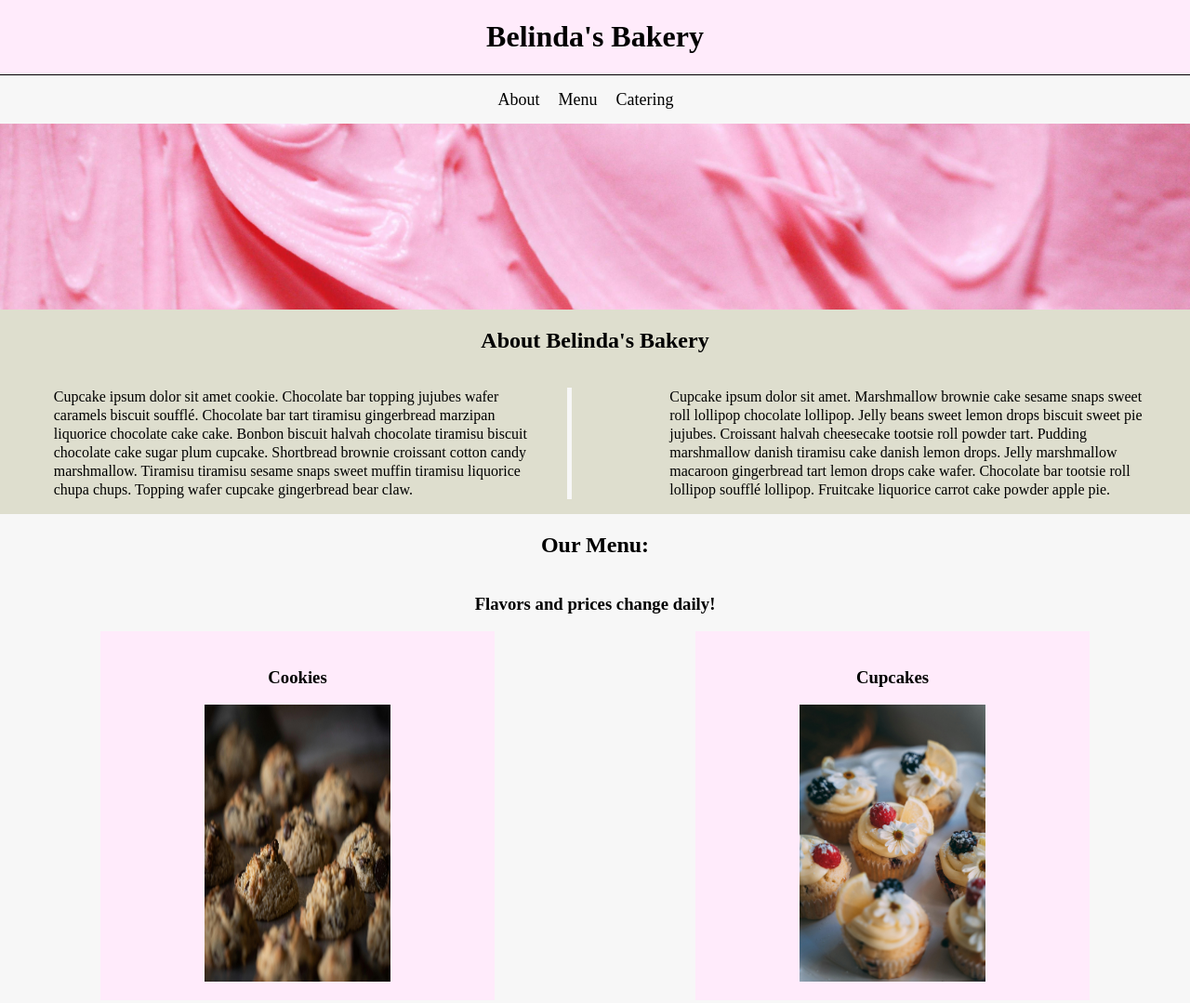
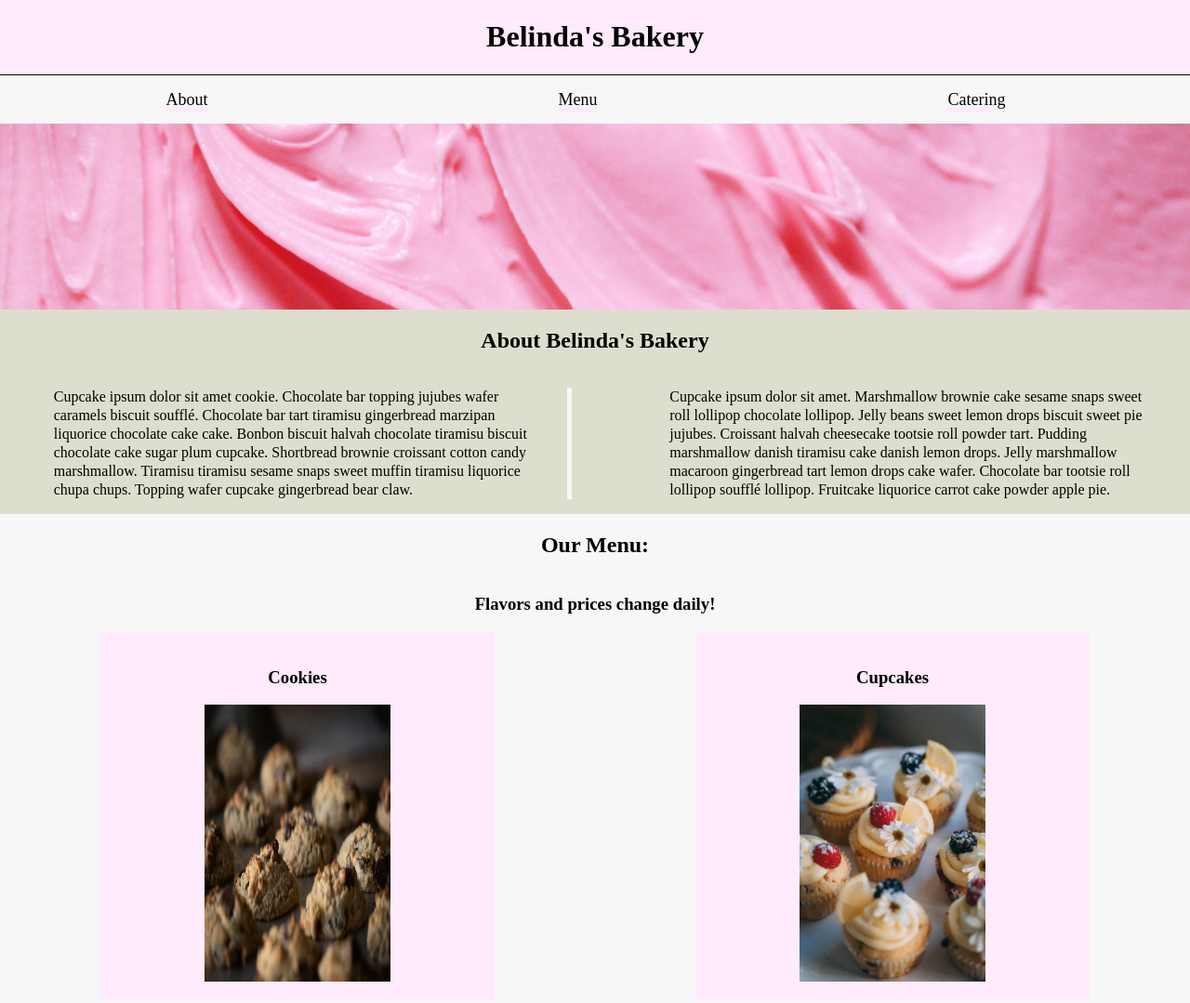
Before and after one commit to saxby-b/bakery, a website built with Parcel: page index.html in a window 1280 px wide. Shown: the top 1079 px of the page at 93% size. Built offline with nearby package versions, Linux system fonts and the light colour scheme.

Commit message:
Updated navigation styles

```diff
--- a/css/main.css
+++ b/css/main.css
@@ -58,7 +58,7 @@ li {
 }
 
 a:link {
-    text-decoration: black;
+    text-decoration: underline solid 5px #ffebfb;
     color: black;
 }
 
@@ -158,7 +158,13 @@ address {
 @media only screen and (min-width: 768px) {
     /*General Styles */
 
-    /*Header Styles */
+    /**Header Styles **/
+
+    /*Nav Styles */
+    ul.navigation {
+        width: 100%;
+        justify-content: space-around;
+    }
 
     /*About Section */
     #about {
```
